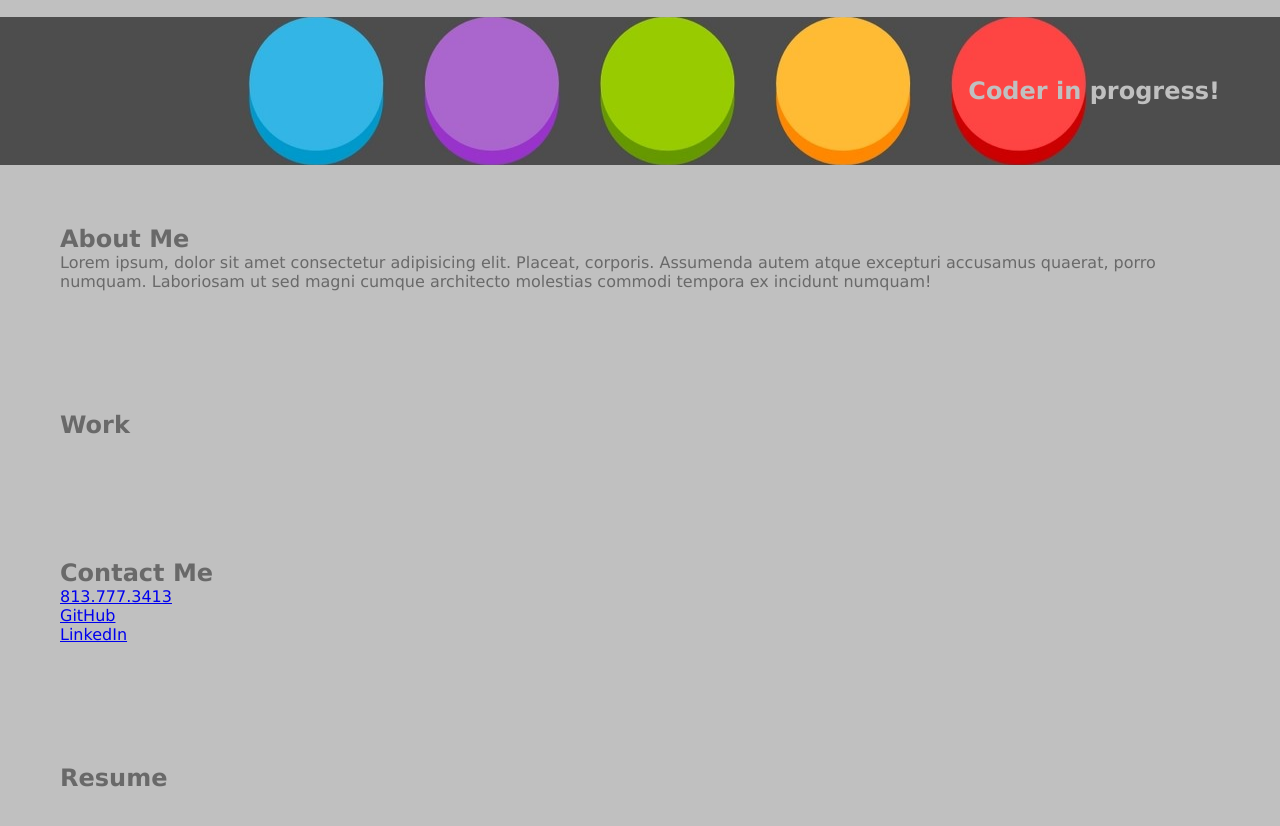
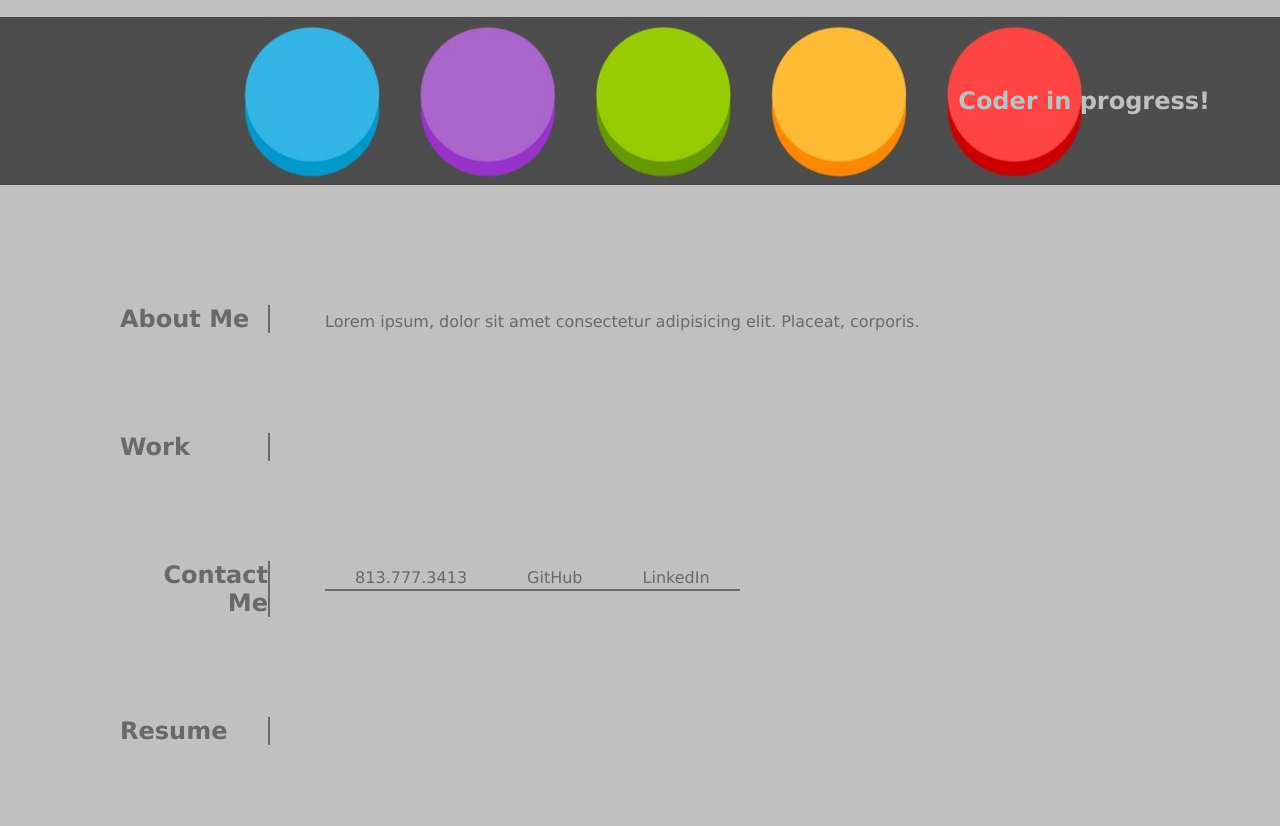
Before and after one commit to clstanton/who-dat, a plain HTML site: page index.html in a window 1280 px wide. Shown: the part 64-890 px from the top of the page. Drawn offline with Linux system fonts and the light colour scheme.

Commit message:
section css

```diff
--- a/assets/style.css
+++ b/assets/style.css
@@ -1,6 +1,7 @@
 * {
     margin: 0;
     padding: 0;
+    box-sizing: border-box;
 }
 
 /* apply styles to all */
@@ -25,14 +26,9 @@ header h1 {
     margin: 0;
 }
 
-header nav {
-
-}
-
 header nav ul {
     list-style: none;
     display: flex;
-    flex-wrap: wrap;
     justify-content: space-between;
 }
 
@@ -50,7 +46,7 @@ header a {
 .hero {
     background-image: url("../assets/images/Micah Ilbery_Holo_YEJkRw.jpg");
     background-size: auto;
-    background-position: 0 54%;
+    background-position: 8% 54%;
     background-attachment: relative;
     display: flex;
     flex-wrap: wrap;
@@ -59,5 +55,42 @@ header a {
 }
 
 section {
-    padding: 60px;
+    padding: 70px;
 }
+
+.section-flex {
+    width: 100%;
+    margin: 0 auto;
+    display: flex;
+    flex-direction: column;
+}
+
+.div-flex h2 {
+    display: inline-flex;
+    width: 150px;
+    border-right: 2px solid;
+    border-color: #696969;
+    text-align: right;
+    margin: 50px;
+}
+
+.p-flex {
+    display: inline-flex;
+    text-align: left;
+
+}
+
+.contact-flex ul {
+    list-style: none;
+    display: inline-flex;
+    justify-content: space-between;
+}
+
+.contact-flex ul a {
+    text-decoration: none;
+    color: #696969;
+    border-bottom: 2px solid;
+    border-color: #696969;
+    padding: 2px 30px;
+    justify-content: flex-start;
+}
--- a/index.html
+++ b/index.html
@@ -34,36 +34,44 @@
             <h2>Coder in progress!</h2>
         </section>
 
+        <section class="section-flex">
             <!--"about me" section-->
-        <section>
+            <div id="about-me" class="div-flex">
                 <h2>About Me</h2>
+                <div class="p-flex">
                     <p>
-                Lorem ipsum, dolor sit amet consectetur adipisicing elit. Placeat, corporis. Assumenda autem atque excepturi accusamus quaerat, porro numquam. Laboriosam ut sed magni cumque architecto molestias commodi tempora ex incidunt numquam!
+                        Lorem ipsum, dolor sit amet consectetur adipisicing elit. Placeat, corporis.
                     </p>
-        </section>
+                </div>
+            </div>
 
             <!--"work" section-->
-        <section>
+            <div id="work" class="div-flex">
                 <h2>Work</h2>
-        </section>
+            </div>
 
             <!--"contact me" section-->
-        <section>
+            <div id="contact-me" class="div-flex">
                 <h2>Contact Me</h2>
-            <p>
+                <div class="p-flex contact-flex">
+                    <ul>
+                        <li>
                             <a href="tel:813.777.3413">813.777.3413</a>
-            </p>
-            <p>
+                        </li>
+                        <li>
                             <a href="https://clstanton.github.io/">GitHub</a>
-            </p>
-            <p>
+                        </li>
+                        <li>
                             <a href=https://www.linkedin.com/in/courtney-stanton-7784018/>LinkedIn</a>
-            </p>
-        </section>
+                        </li>
+                    </ul>
+                </div>
+            </div>
 
             <!--"resume" section-->
-        <section>
+            <div id="resume" class="div-flex" >
                 <h2>Resume</h2>
+            </div>
         </section>
     </body>
 </html>
```
Lines whose indentation alone changed are shown as unchanged.
